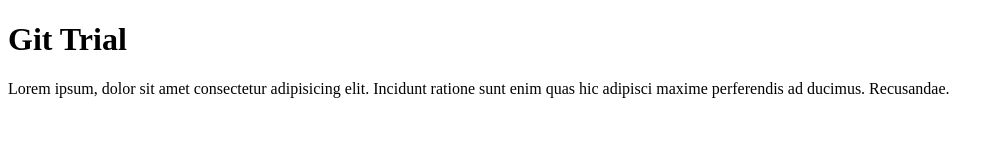
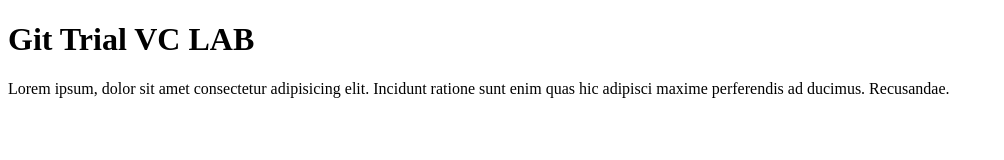
Before and after one commit to MohammedFarhoud/ITILABOS, a plain HTML site: page index.html in a window 1280 px wide. Shown: the whole page, without its empty margins (0-1004 px from the left). Drawn offline with Linux system fonts and the light colour scheme.

Commit message:
a trial html file

```diff
--- a/index.html
+++ b/index.html
@@ -3,7 +3,7 @@
     <head>
     </head>
     <body>
-        <h1>Git Trial</h1>
+        <h1>Git Trial VC LAB</h1>
         <p>Lorem ipsum, dolor sit amet consectetur adipisicing elit. Incidunt ratione sunt enim quas hic adipisci maxime perferendis ad ducimus. Recusandae.</p>
     </body>
 </html>
```
